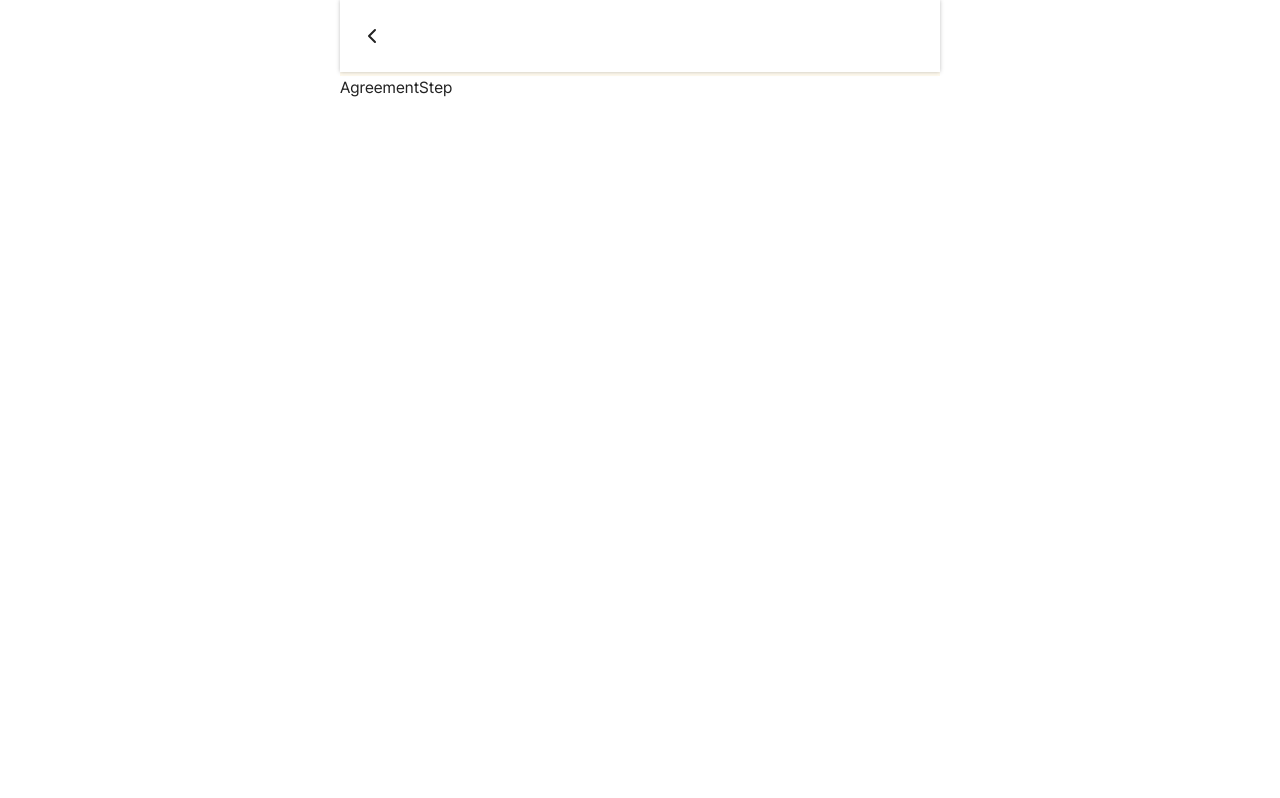
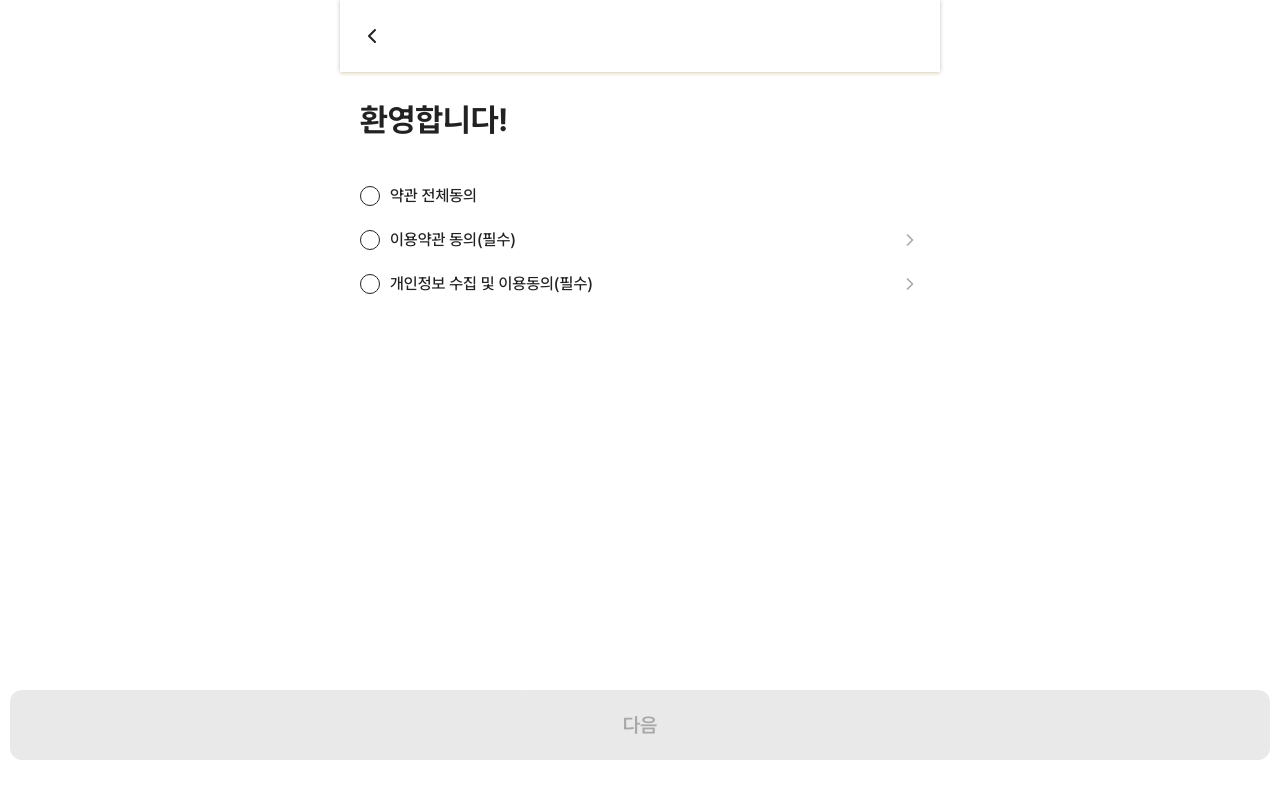
Before and after one commit to ggoomdole/ggoomdole-service, a Next.js app in the folder apps/web/: page /signup in a window 1280 px wide. Built offline with nearby package versions, Linux system fonts and the light colour scheme.

Commit message:
feat: 약관 동의 스텝 구현

```diff
--- a/apps/web/src/app/globals.css
+++ b/apps/web/src/app/globals.css
@@ -8,6 +8,8 @@
   --spacing-without-navigation: 100dvh;
   /* 최대 모바일 화면 (600px, 37.5rem) */
   --spacing-mobile: 37.5rem;
+  --spacing-floating-button: calc(100dvw - 1.25rem);
+  --spacing-with-floating-button: 6.875rem;
 
   --color-gold-500: #f2dc1d;
   --color-silver-500: #cccccc;
--- a/apps/web/src/components/button.tsx
+++ b/apps/web/src/components/button.tsx
@@ -8,7 +8,7 @@ export default function Button(props: React.ButtonHTMLAttributes<HTMLButtonEleme
   return (
     <button
       className={cn(
-        "from-main-700 to-main-900 typo-semibold rounded-xl bg-gradient-to-r py-5 text-white",
+        "from-main-700 to-main-900 typo-semibold rounded-xl bg-gradient-to-r py-5 text-white disabled:from-gray-100 disabled:to-gray-100 disabled:text-gray-300",
         className
       )}
       {...restProps}
--- /dev/null
+++ b/apps/web/src/components/checkbox.tsx
@@ -0,0 +1,18 @@
+"use client";
+
+import { cn } from "@/utils/cn";
+
+export default function Checkbox(props: React.InputHTMLAttributes<HTMLInputElement>) {
+  const { className, ...rest } = props;
+
+  return (
+    <input
+      type="checkbox"
+      className={cn(
+        "checked:bg-main-500 relative h-5 w-5 appearance-none rounded-full border after:absolute after:flex after:h-full after:w-full after:items-center after:justify-center after:text-white after:opacity-0 after:content-['✓'] checked:border-none checked:after:opacity-100",
+        className
+      )}
+      {...rest}
+    />
+  );
+}
--- a/apps/web/src/components/signup/agreement-step.tsx
+++ /dev/null
@@ -1,5 +0,0 @@
-"use client";
-
-export default function AgreementStep() {
-  return <div>AgreementStep</div>;
-}
--- /dev/null
+++ b/apps/web/src/components/signup/agreement-step/agreement-item.tsx
@@ -0,0 +1,57 @@
+"use client";
+
+import { useRef, useState } from "react";
+
+import ArrowRight from "@/assets/arrow-right.svg";
+import Checkbox from "@/components/checkbox";
+import { cn } from "@/utils/cn";
+
+interface AgreementItemProps {
+  checked: boolean;
+  title: string;
+  description: string;
+  essential?: boolean;
+  onChecked: (checked: boolean) => void;
+}
+
+export default function AgreementItem({
+  checked,
+  title,
+  essential,
+  description,
+  onChecked,
+}: AgreementItemProps) {
+  const [isOpen, setIsOpen] = useState(false);
+
+  const agreementTypeText = essential ? "필수" : "선택";
+
+  const heightRef = useRef<HTMLDivElement>(null);
+
+  return (
+    <div>
+      <div className="flex items-center justify-between">
+        <div className="flex items-center gap-2.5">
+          <Checkbox checked={checked} onChange={(e) => onChecked(e.target.checked)} />
+          <p className="typo-medium">
+            {title}({agreementTypeText})
+          </p>
+        </div>
+        <button onClick={() => setIsOpen(!isOpen)}>
+          <ArrowRight
+            className={cn("size-5 text-gray-300 transition-transform", isOpen && "rotate-90")}
+          />
+        </button>
+      </div>
+      <div
+        className={cn(
+          "typo-regular ml-7.5 overflow-hidden transition-all",
+          isOpen && "my-2.5 h-auto"
+        )}
+        ref={heightRef}
+        style={{ height: isOpen ? heightRef.current?.scrollHeight : 0 }}
+      >
+        {description}
+      </div>
+    </div>
+  );
+}
--- /dev/null
+++ b/apps/web/src/components/signup/agreement-step/index.tsx
@@ -0,0 +1,88 @@
+import { useState } from "react";
+
+import { SignUpForm } from "@/schemas/signup";
+
+import { UseFormReturn } from "react-hook-form";
+
+import AgreementItem from "./agreement-item";
+import Button from "../../button";
+import Checkbox from "../../checkbox";
+
+interface AgreementStepProps {
+  form: UseFormReturn<SignUpForm>;
+  onNext: () => void;
+}
+
+const defaultAgreementItems = [
+  {
+    id: 1,
+    essential: true,
+    checked: false,
+    title: "이용약관 동의",
+    description: "이용약관 동의 description",
+  },
+  {
+    id: 2,
+    essential: true,
+    checked: false,
+    title: "개인정보 수집 및 이용동의",
+    description: "개인정보 수집 및 이용동의 description",
+  },
+];
+
+export default function AgreementStep({ form, onNext }: AgreementStepProps) {
+  const [agreementItems, setAgreementItems] = useState(() => {
+    const initialAgreement = form.getValues("agreement");
+    return defaultAgreementItems.map((item) => ({
+      ...item,
+      checked: initialAgreement,
+    }));
+  });
+
+  const isAllAgreementChecked = agreementItems.every((item) => item.checked);
+
+  const onToggleAllAgreement = () => {
+    setAgreementItems((prev) => prev.map((item) => ({ ...item, checked: !isAllAgreementChecked })));
+  };
+
+  const onToggleAgreement = (id: number) => {
+    setAgreementItems((prev) =>
+      prev.map((item) => (item.id === id ? { ...item, checked: !item.checked } : item))
+    );
+  };
+
+  const onClickNext = () => {
+    form.setValue("agreement", isAllAgreementChecked);
+    onNext();
+  };
+
+  return (
+    <>
+      <main className="pb-with-floating-button flex flex-col p-5">
+        <section className="flex flex-col gap-10">
+          <h1 className="typo-bold">환영합니다!</h1>
+          <div className="space-y-5">
+            <div className="flex items-center gap-2.5">
+              <Checkbox checked={isAllAgreementChecked} onChange={onToggleAllAgreement} />
+              <p className="typo-medium">약관 전체동의</p>
+            </div>
+            {agreementItems.map((item) => (
+              <AgreementItem
+                key={`agreement-item-${item.id}`}
+                {...item}
+                onChecked={() => onToggleAgreement(item.id)}
+              />
+            ))}
+          </div>
+        </section>
+      </main>
+      <Button
+        onClick={onClickNext}
+        disabled={!isAllAgreementChecked}
+        className="max-w-floating-button fixed bottom-10 w-full self-center"
+      >
+        다음
+      </Button>
+    </>
+  );
+}
--- a/apps/web/src/components/signup/name-step.tsx
+++ b/apps/web/src/components/signup/name-step.tsx
@@ -1,3 +1,7 @@
-export default function NameStep() {
+interface NameStepProps {
+  onNext: () => void;
+}
+
+export default function NameStep({ onNext }: NameStepProps) {
   return <div>NameStep</div>;
 }
--- /dev/null
+++ b/apps/web/src/components/signup/native-step.tsx
@@ -0,0 +1,7 @@
+interface NativeStepProps {
+  onSubmit: () => void;
+}
+
+export default function NativeStep({ onSubmit }: NativeStepProps) {
+  return <div>NativeStep</div>;
+}
--- a/apps/web/src/components/signup/profile-step.tsx
+++ b/apps/web/src/components/signup/profile-step.tsx
@@ -1,5 +1,7 @@
-"use client";
+interface ProfileStepProps {
+  onNext: () => void;
+}
 
-export default function ProfileStep() {
+export default function ProfileStep({ onNext }: ProfileStepProps) {
   return <div>ProfileStep</div>;
 }
--- a/apps/web/src/components/signup/residence-step.tsx
+++ /dev/null
@@ -1,3 +0,0 @@
-export default function ResidenceStep() {
-  return <div>ResidenceSte</div>;
-}
--- a/apps/web/src/page/signup/index.tsx
+++ b/apps/web/src/page/signup/index.tsx
@@ -1,28 +1,53 @@
+"use client";
+
+import { useRouter } from "next/navigation";
+
 import AgreementStep from "@/components/signup/agreement-step";
 import CompleteStep from "@/components/signup/complete-step";
 import NameStep from "@/components/signup/name-step";
+import NativeStep from "@/components/signup/native-step";
 import ProfileStep from "@/components/signup/profile-step";
-import ResidenceStep from "@/components/signup/residence-step";
+import { SignUpForm, signUpFormSchema } from "@/schemas/signup";
+import { zodResolver } from "@hookform/resolvers/zod";
+
+import { useForm } from "react-hook-form";
 
 interface SignupPageProps {
   step: string;
 }
 
-const renderStep = (step: string) => {
+export default function SignupPage({ step }: SignupPageProps) {
+  const router = useRouter();
+
+  const form = useForm<SignUpForm>({
+    mode: "onChange",
+    resolver: zodResolver(signUpFormSchema),
+    defaultValues: {
+      agreement: false,
+      profileImage: undefined,
+      nickname: "",
+      native: 0,
+    },
+    shouldUnregister: true,
+  });
+
+  const onNext = () => router.push(`?step=${+step + 1}`);
+
+  const onSubmit = () => {
+    const values = form.getValues();
+    console.log(values);
+  };
+
   switch (step) {
     case "0":
-      return <AgreementStep />;
+      return <AgreementStep form={form} onNext={onNext} />;
     case "1":
-      return <ProfileStep />;
+      return <ProfileStep onNext={onNext} />;
     case "2":
-      return <NameStep />;
+      return <NameStep onNext={onNext} />;
     case "3":
-      return <ResidenceStep />;
+      return <NativeStep onSubmit={onSubmit} />;
     case "4":
       return <CompleteStep />;
   }
-};
-
-export default function SignupPage({ step }: SignupPageProps) {
-  return renderStep(step);
 }
--- /dev/null
+++ b/apps/web/src/schemas/signup.ts
@@ -0,0 +1,10 @@
+import { z } from "zod";
+
+export const signUpFormSchema = z.object({
+  agreement: z.boolean().refine((value) => value === true),
+  profileImage: z.instanceof(File),
+  nickname: z.string().min(1).max(10),
+  native: z.number().min(1).max(4),
+});
+
+export type SignUpForm = z.infer<typeof signUpFormSchema>;
```
